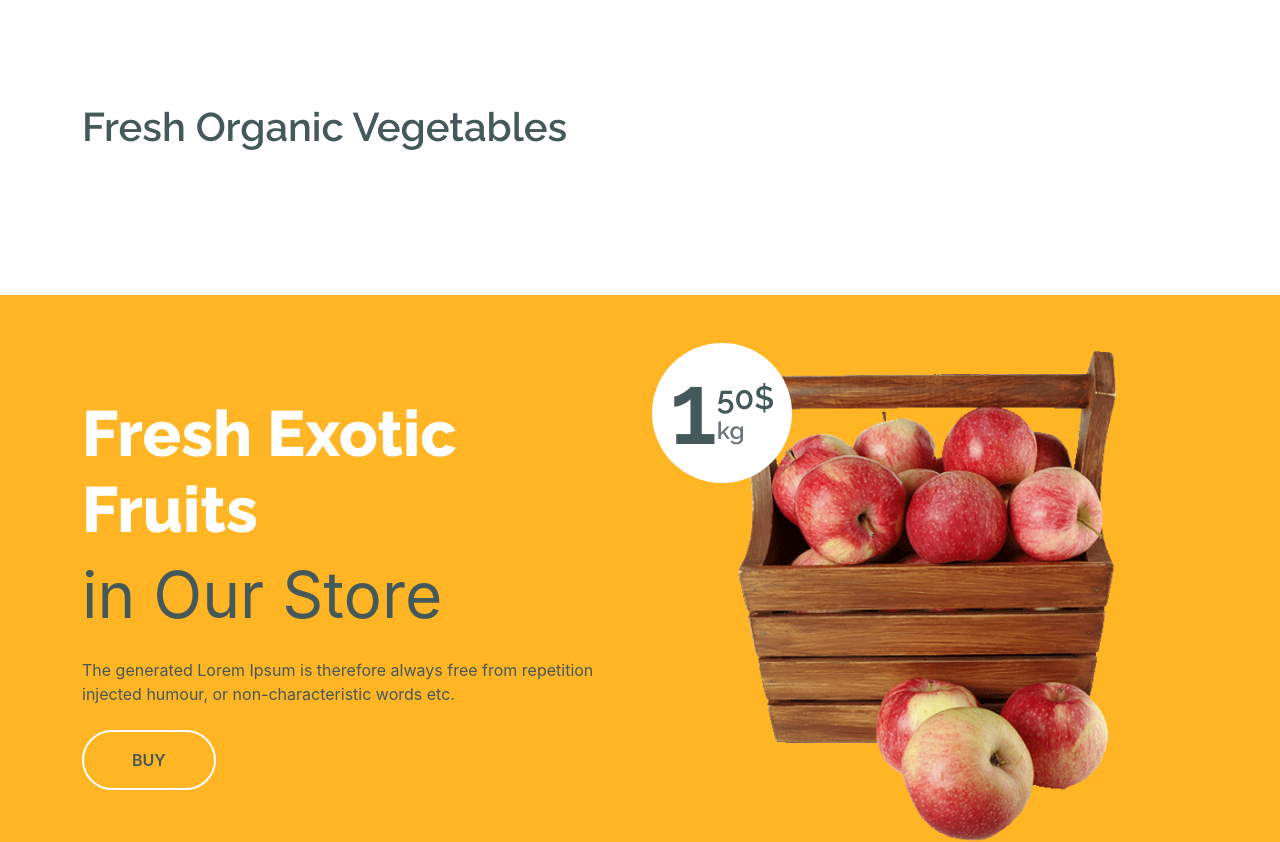
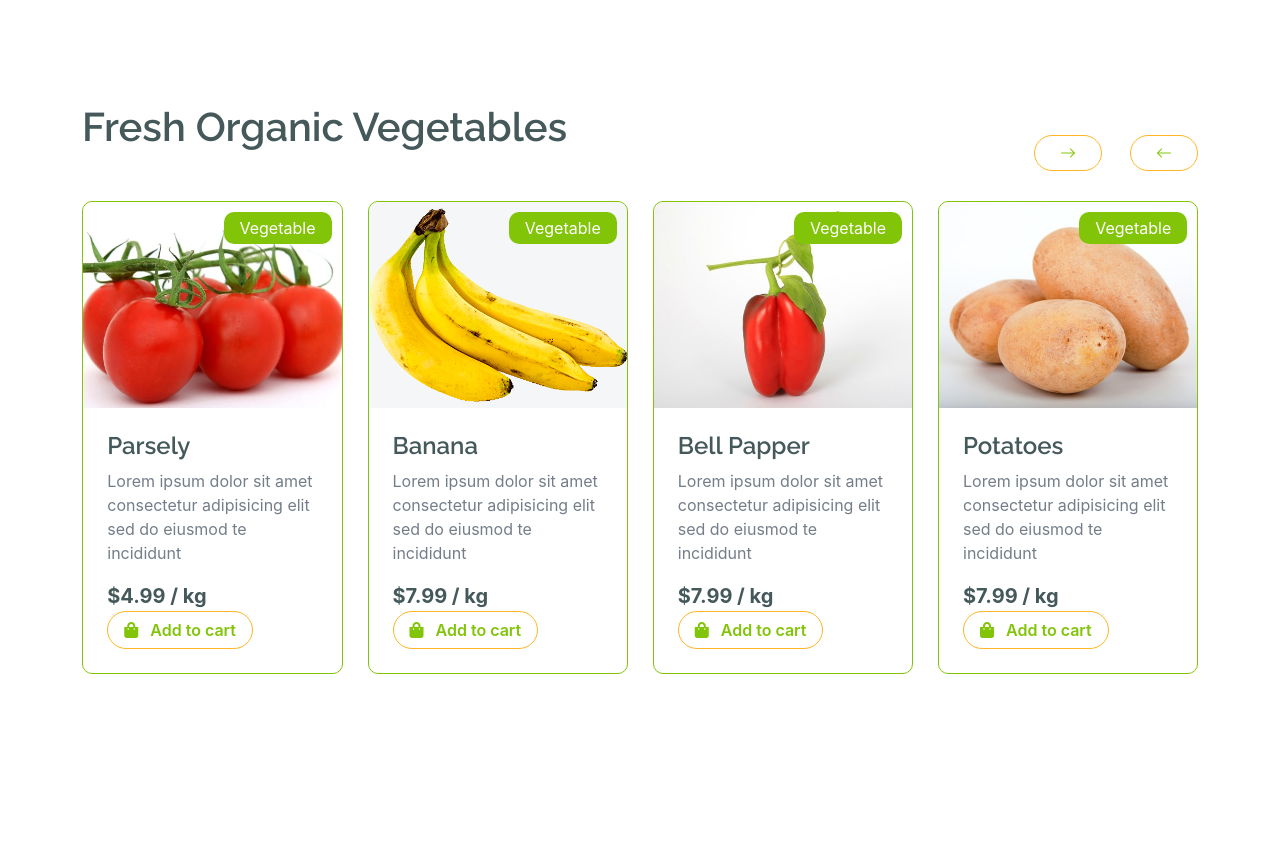
Before and after one commit to haresh2932/ReactProject, a React (Create React App) app: page / in a window 1280 px wide. Shown: the part 2980-3822 px from the top of the page. Built offline with nearby package versions, Linux system fonts and the light colour scheme.

Commit message:
sliderComplate

```diff
--- a/package.json
+++ b/package.json
@@ -8,6 +8,7 @@
     "@testing-library/user-event": "^13.5.0",
     "react": "^18.2.0",
     "react-dom": "^18.2.0",
+    "react-owl-carousel": "^2.3.3",
     "react-scripts": "5.0.1",
     "web-vitals": "^2.1.4"
   },
--- a/public/css/style.css
+++ b/public/css/style.css
@@ -370,7 +370,7 @@
 .vesitable .owl-nav .owl-next {
     position: absolute;
     top: -8px;
-    right: 88px;
+    right: 48px;
     color: var(--bs-primary);
     padding: 5px 25px;
     border: 1px solid var(--bs-secondary);
@@ -419,7 +419,7 @@
 /*** testimonial Start ***/
 .testimonial .owl-nav .owl-prev {
     position: absolute;
-    top: -58px;
+    top: -28px;
     right: 0;
     color: var(--bs-primary);
     padding: 5px 25px;
@@ -435,8 +435,8 @@
 
 .testimonial .owl-nav .owl-next {
     position: absolute;
-    top: -58px;
-    right: 88px;
+    top: -28px;
+    right: 48px;
     color: var(--bs-primary);
     padding: 5px 25px;
     border: 1px solid var(--bs-secondary);
--- a/public/js/main.js
+++ b/public/js/main.js
@@ -54,8 +54,8 @@
         margin: 25,
         nav : true,
         navText : [
-            '<i class="bi bi-arrow-left"></i>',
-            '<i class="bi bi-arrow-right"></i>'
+            '<div class="owl-prev"><i class="bi bi-arrow-left"></i></div>',
+            '<div class="owl-next"><i class="bi bi-arrow-right"></i></div>'
         ],
         responsiveClass: true,
         responsive: {
@@ -88,8 +88,8 @@
         margin: 25,
         nav : true,
         navText : [
-            '<i class="bi bi-arrow-left"></i>',
-            '<i class="bi bi-arrow-right"></i>'
+            '<div class="owl-prev"><i class="bi bi-arrow-left"></i></div>',
+            '<div class="owl-next"><i class="bi bi-arrow-right"></i></div>'
         ],
         responsiveClass: true,
         responsive: {
--- a/src/User/Container/Home/Home.js
+++ b/src/User/Container/Home/Home.js
@@ -1,6 +1,73 @@
 import React from "react";
+import OwlCarousel from "react-owl-carousel";
+import "owl.carousel/dist/assets/owl.carousel.css";
+import "owl.carousel/dist/assets/owl.theme.default.css";
 
 function Home(props) {
+  let vegetableOwlCarousel = {
+    autoplay: true,
+    smartSpeed: 1500,
+    center: false,
+    dots: true,
+    loop: true,
+    margin: 25,
+    nav: true,
+    navText: [
+      '<div class="owl-prev"><i class="bi bi-arrow-left"></i></div>',
+      '<div class="owl-next"><i class="bi bi-arrow-right"></i></div>',
+    ],
+    responsiveClass: true,
+    responsive: {
+      0: {
+        items: 1,
+      },
+      576: {
+        items: 1,
+      },
+      768: {
+        items: 2,
+      },
+      992: {
+        items: 3,
+      },
+      1200: {
+        items: 4,
+      },
+    },
+  };
+
+  let testimonialOwlCarousel = {
+    autoplay: true,
+    smartSpeed: 2000,
+    center: false,
+    dots: true,
+    loop: true,
+    margin: 25,
+    nav: true,
+    navText: [
+      '<div class="owl-prev"><i class="bi bi-arrow-left"></i></div>',
+      '<div class="owl-next"><i class="bi bi-arrow-right"></i></div>',
+    ],
+    responsiveClass: true,
+    responsive: {
+      0: {
+        items: 1,
+      },
+      576: {
+        items: 1,
+      },
+      768: {
+        items: 1,
+      },
+      992: {
+        items: 2,
+      },
+      1200: {
+        items: 2,
+      },
+    },
+  };
+
   return (
     <div>
       {/* Hero Start */}
@@ -926,7 +993,10 @@ function Home(props) {
       <div className="container-fluid vesitable py-5">
         <div className="container py-5">
           <h1 className="mb-0">Fresh Organic Vegetables</h1>
-          <div className="owl-carousel vegetable-carousel justify-content-center">
+          <OwlCarousel
+            {...vegetableOwlCarousel}
+            className="owl-carousel vegetable-carousel justify-content-center"
+          >
             <div className="border border-primary rounded position-relative vesitable-item">
               <div className="vesitable-img">
                 <img
@@ -1183,7 +1253,7 @@ function Home(props) {
                 </div>
               </div>
             </div>
-          </div>
+          </OwlCarousel>
         </div>
       </div>
       {/* Vesitable Shop End */}
@@ -1606,7 +1676,10 @@ function Home(props) {
             <h4 className="text-primary">Our Testimonial</h4>
             <h1 className="display-5 mb-5 text-dark">Our Client Saying!</h1>
           </div>
-          <div className="owl-carousel testimonial-carousel">
+          <OwlCarousel
+            {...testimonialOwlCarousel}
+            className="owl-carousel testimonial-carousel"
+          >
             <div className="testimonial-item img-border-radius bg-light rounded p-4">
               <div className="position-relative">
                 <i
@@ -1715,7 +1788,7 @@ function Home(props) {
                 </div>
               </div>
             </div>
-          </div>
+          </OwlCarousel>
         </div>
       </div>
       {/* Tastimonial End */}
```
Also changed, not shown: 1 other file (tests, documents, lock files or other folders).
